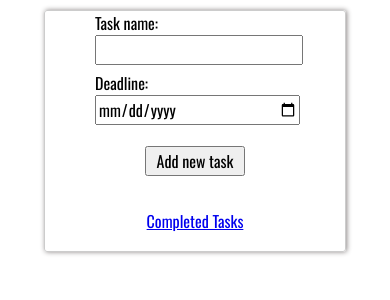
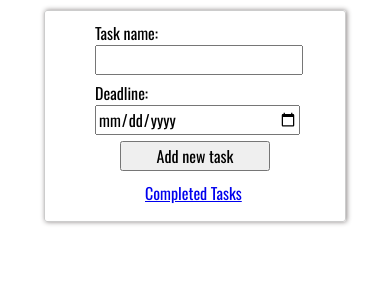
Before and after one commit to slyderyg/my-to-do, a Next.js app: page / in a window 390 px wide. Shown: the top 300 px of the page. Built offline with nearby package versions, Linux system fonts and the light colour scheme.

Commit message:
fixed some bugs

```diff
--- a/app/components/AddNewToDoForm/AddNewToDoForm.module.css
+++ b/app/components/AddNewToDoForm/AddNewToDoForm.module.css
@@ -20,7 +20,7 @@
         }
 
             .task__name {
-                padding: 0;
+                padding: 10px 0;
             }
 
             .task__name__input {
@@ -32,7 +32,7 @@
             height: 60px;
         }
             .task__date {
-                padding: 0;
+                padding: 10px 0;
             }
 
                 .task__date__input {
@@ -41,16 +41,22 @@
 
         .task__button__field {
             width: 200px;
-            height: 60px;
+            height: 50px;
             display: flex;
             align-items: center;
             justify-content: center;
+        }
 
+        .task__button__field__home {
+            width: 100px;
+            height: 20px;
+            margin: 0 auto;
+            padding-bottom: 20px;
         }
 
         .task__button__field__button {
             display: block;
-            width: 100px;
+            width: 150px;
             height: 30px;
 
         }
--- a/app/components/AddNewToDoForm/AddNewToDoForm.tsx
+++ b/app/components/AddNewToDoForm/AddNewToDoForm.tsx
@@ -37,7 +37,7 @@ const AddNewToDoForm: FC<handleTaskNameInputProps> = ({ handleTaskNameInput, han
                 <button onClick={handleAddNewTask} className={styles.task__button__field__button}>Add new task</button>
             </div>
 
-            <div className={styles.task__button__field}>
+            <div className={styles.task__button__field__home}>
                 <Link href='/completed'>Completed Tasks</Link>
             </div>
 
--- a/app/components/Task/Task.module.css
+++ b/app/components/Task/Task.module.css
@@ -136,7 +136,7 @@
             }
 
             .task__timer__buttons h3 {
-                margin: 0;
+                margin: 5px;
                 padding: 0;
                 cursor: pointer;
                 width: 15px;
@@ -165,13 +165,12 @@
 
             .edit__input {
                 display: block;
+                margin: 10px;
 
             }
 
             .edit__input__date {
                 display: block;
-                margin: 0  auto;
-
-
+                margin: 0 auto;
             }
 }
```
